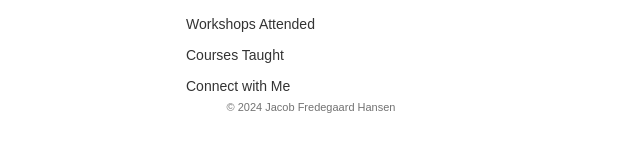
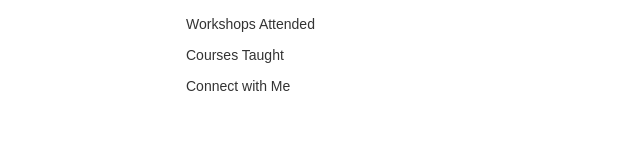
Before and after one commit to jacobfh1/jacobfh1.github.io, a Jekyll site: the page built from projects.md, in a window 1280 px wide. Shown: the part 703-855 px from the top of the page, without its empty margins (44-684 px from the left). Built offline with Jekyll 4.4.1, drawn with Linux system fonts in a browser that asks for light colours; our own code applies the rules of GitHub Pages for plain Markdown files.

Commit message:
Updated default.html

```diff
--- a/_layouts/default.html
+++ b/_layouts/default.html
@@ -48,13 +48,14 @@
 
       </header>
       <section>
+
       {{ content }}
+
       </section>
       <footer>
         {% if site.github.is_project_page %}
         <p>This project is maintained by <a href="{{ site.github.owner_url }}">{{ site.github.owner_name }}</a></p>
         {% endif %}
-            <p><small>&copy; 2024 Jacob Fredegaard Hansen</small></p>
       </footer>
     </div>
     <script src="{{ "/assets/js/scale.fix.js" | relative_url }}"></script>
```
Lines whose indentation alone changed are shown as unchanged.
